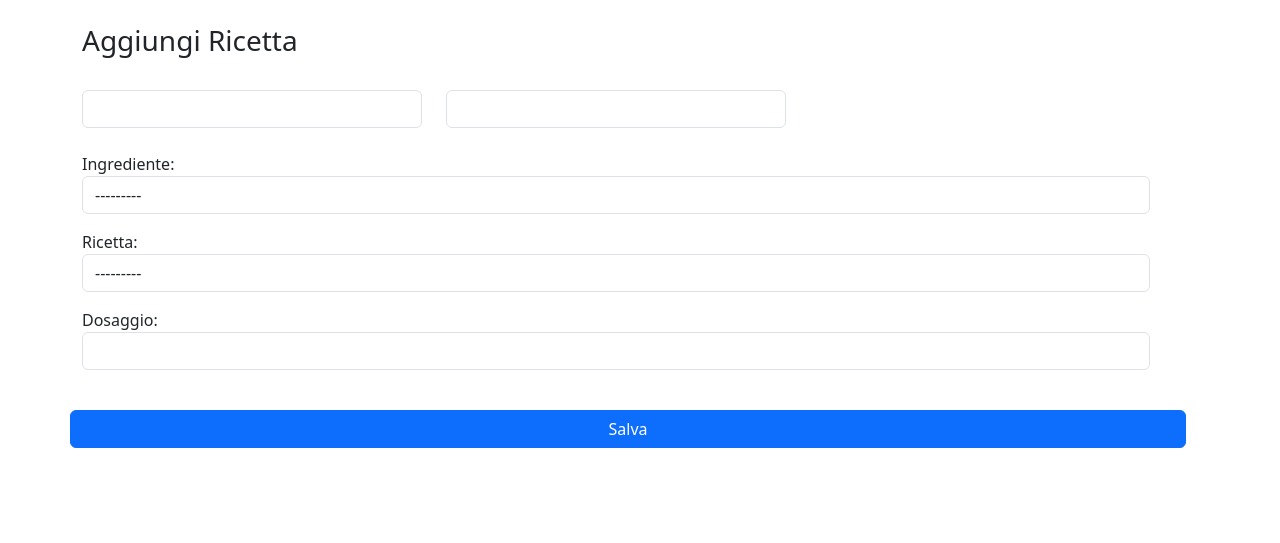
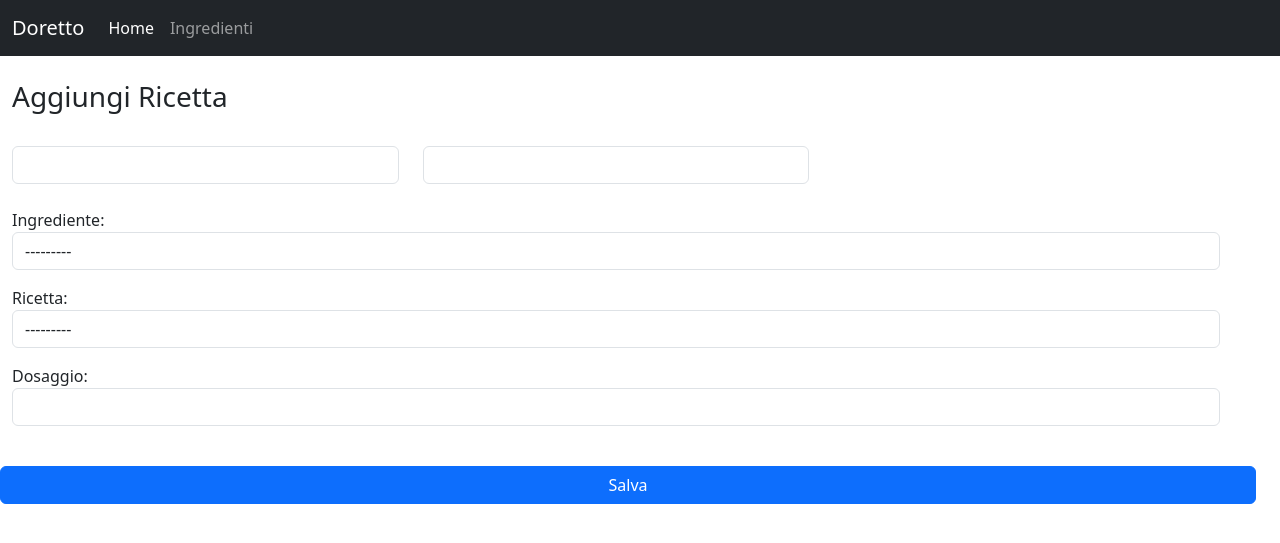
Before and after one commit to treviang/ice-cream-django, a Django app: page /ricette/aggiungi/ in a window 1280 px wide. Shown: the top 543 px of the page. Run offline with Django 5.2, Linux system fonts and the light colour scheme; data that the repository does not hold is empty; some libraries are stand-ins or nearby versions.

Commit message:
add header

```diff
--- a/ricette/templates/ricette/aggiungi-ricetta.html
+++ b/ricette/templates/ricette/aggiungi-ricetta.html
@@ -10,7 +10,8 @@
 </head>
 
 <body>
-    <div class="container">
+    {% include 'ricette/header.html' with page="home" %}
+    <div class="container-fluid">
         <div class="row mt-4">
             <h3>Aggiungi Ricetta</h3>
         </div>
```
